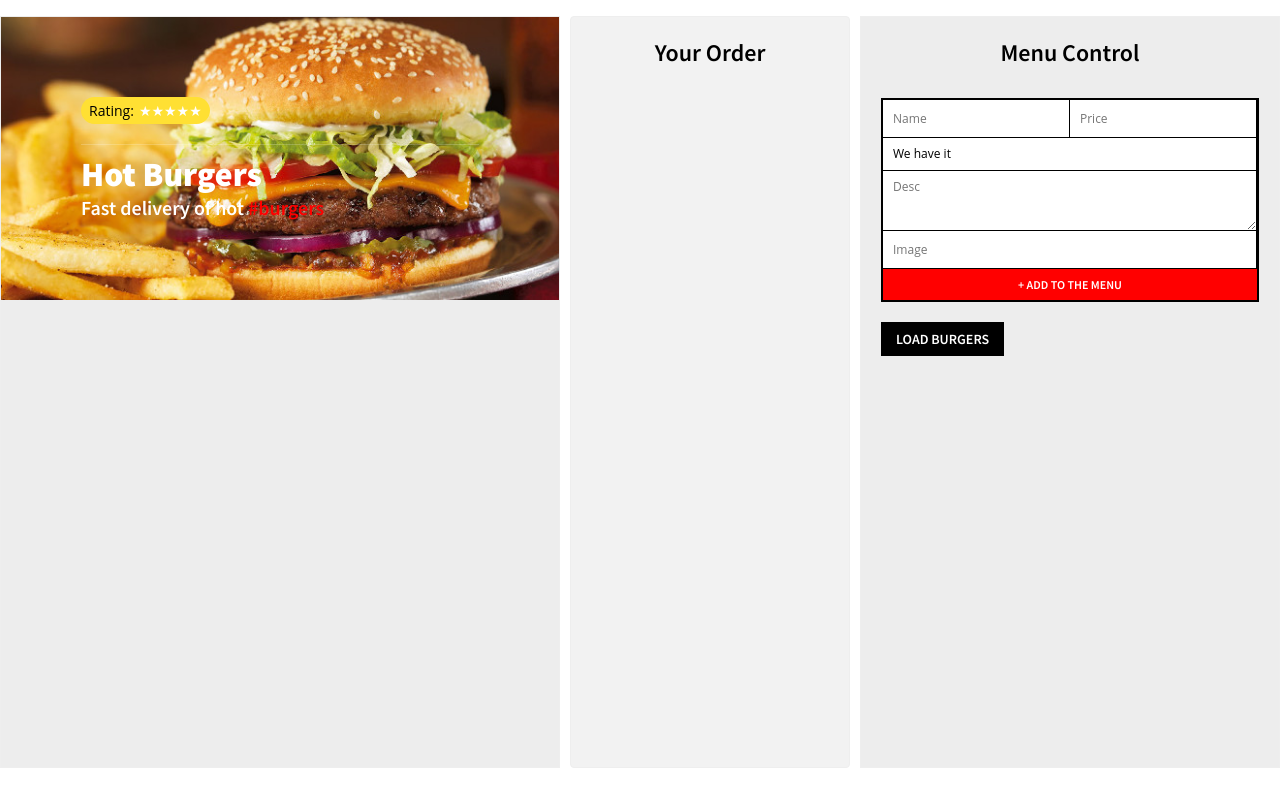
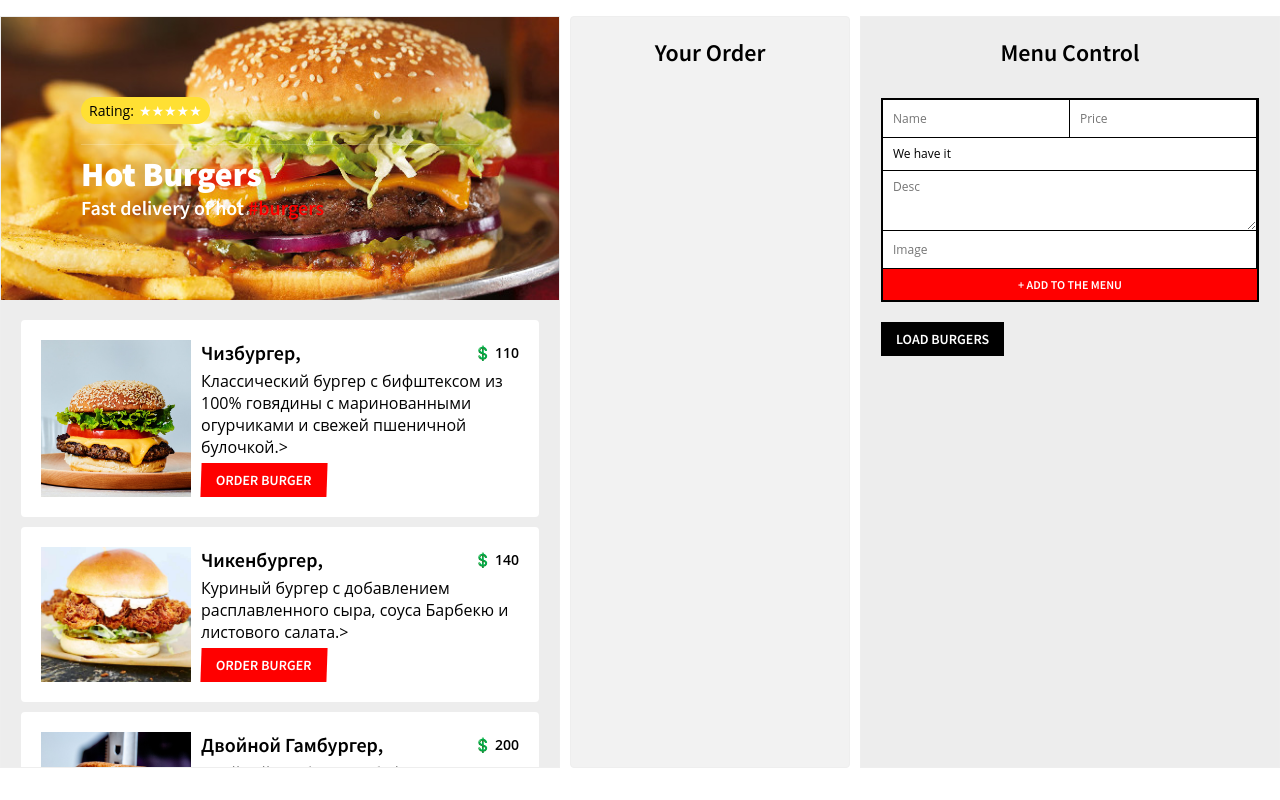
Before and after one commit to Starcatch/BurgerHub, a React (Create React App) app: page /restaurant/1 in a window 1280 px wide. Both pictures are taken after a click on the button "LOAD BURGERS". Built offline with nearby package versions, Linux system fonts and the light colour scheme.

Commit message:
complete Burger componen

```diff
--- a/src/components/AddBurgerForm.js
+++ b/src/components/AddBurgerForm.js
@@ -8,17 +8,17 @@ class AddBurgerForm extends React.Component {
   descRef = React.createRef();
   imageRef = React.createRef();
 
-  createBurger = event => {
+  createBurger = (event) => {
     event.preventDefault();
     const burger = {
       name: this.nameRef.current.value,
-      price: parseFloat(this.priceRef.current.value),
+      price: this.priceRef.current.value,
       status: this.statusRef.current.value,
       desc: this.descRef.current.value,
       image: this.imageRef.current.value,
     }
-     this.props.addBurger(burger);
-     event.currentTarget.reset()
+    this.props.addBurger(burger);
+    event.currentTarget.reset()
   };
 
   render() {
--- a/src/components/App.js
+++ b/src/components/App.js
@@ -31,11 +31,18 @@ class App extends React.Component {
       <div className='menu'>
         <Header title="Hot Burgers" />
         <ul className='burgers'>
-
+          {Object.keys(this.state.burgers).map(key => {
+            return <Burger
+            key={key}
+            index={key}
+            details={this.state.burgers[key]}
+            />;
+          })}
         </ul>
       </div>
       <Order/>
-      <MenuAdmin addBurger={this.addBurger}
+      <MenuAdmin
+      addBurger={this.addBurger}
       loadSampleBurgers={this.loadSampleBurgers}
       />
     </div>
--- a/src/components/Burger.js
+++ b/src/components/Burger.js
@@ -2,7 +2,24 @@ import React from 'react';
 
 class Burger extends React.Component {
   render() {
-    return <p>Burger Component</p>;
+
+    const {image, name, price, desc, status  } = this.props.details;
+
+    return (
+    <li className='menu-burger'>
+      <div className='image-container'>
+        <img src={image}  alt={name} />
+      </div>
+      <div className='burger-details'>
+        <h3 className='burger-name'>
+          {name},
+          <span className='price'>💲 {price}</span>
+        </h3>
+        <p>{desc}></p>
+        <button className='buttonOrder'>Order Burger</button>
+      </div>
+    </li>
+    );
   }
 }
 
--- a/src/components/MenuAdmin.js
+++ b/src/components/MenuAdmin.js
@@ -7,7 +7,9 @@ class MenuAdmin extends React.Component {
     <div className='order-wrap'>
     <h2>Menu Control</h2>
     <AddBurgerForm addBurger={this.props.addBurger}/>
-    <button onCLick={this.props.loadSampleBurgers}>load burgers</button>
+    <button onClick={this.props.loadSampleBurgers}>
+      Load Burgers
+    </button>
     </div>
     );
   }
```
